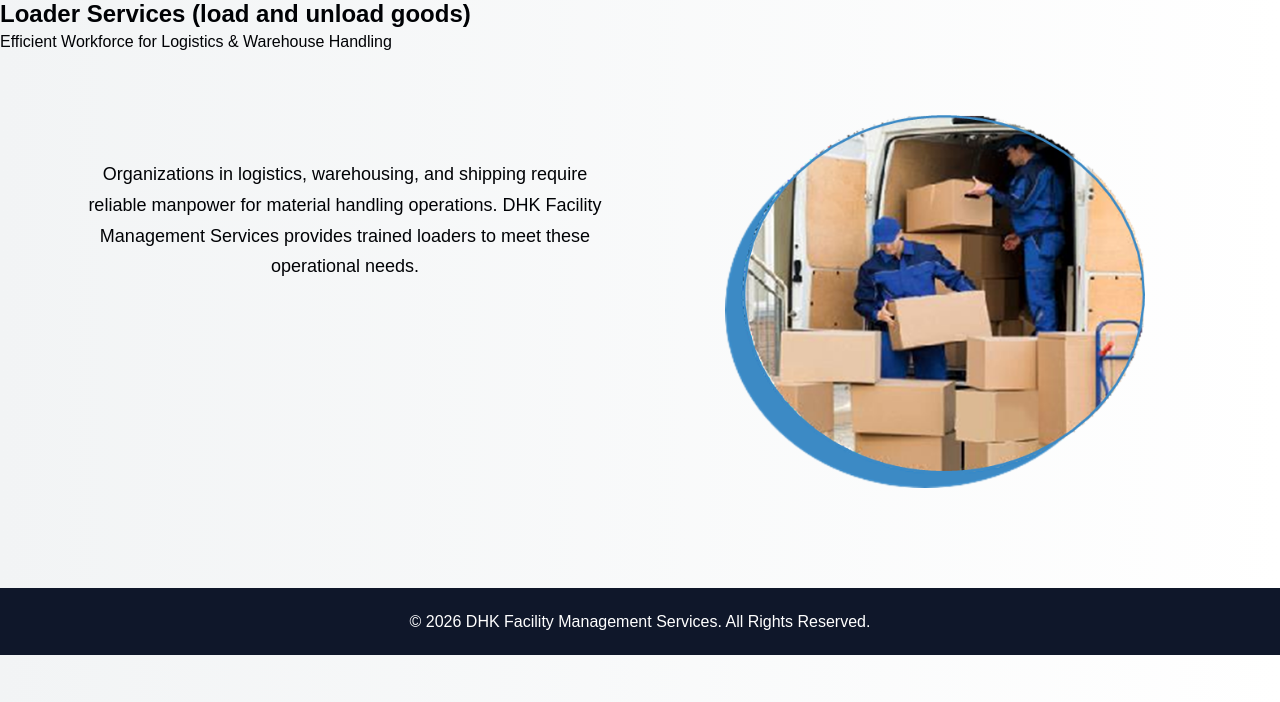
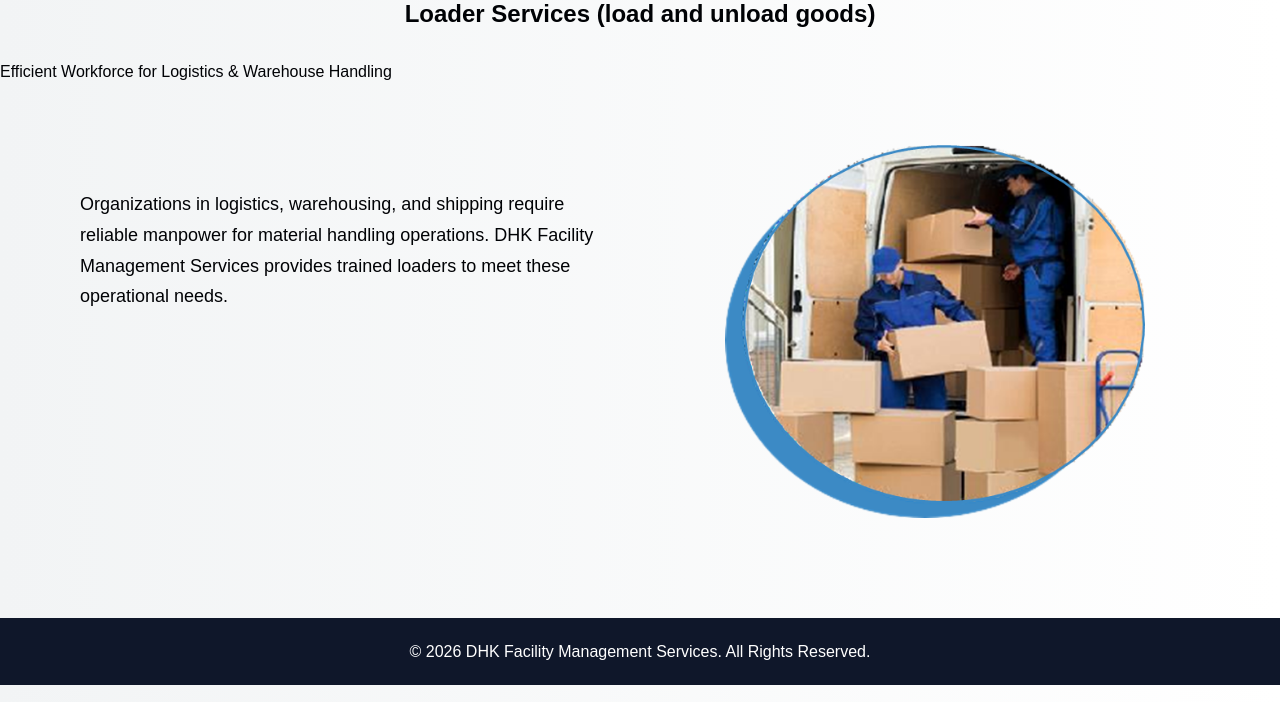
Before and after one commit to NivethithaaPrabhakaran/dhk-website, a Flask app: page /loaders in a window 1280 px wide. Shown: the part 98-800 px from the top of the page. Run offline with Flask 3, Linux system fonts and the light colour scheme.

Commit message:
fixed service heading alignment

```diff
--- a/static/style.css
+++ b/static/style.css
@@ -235,11 +235,11 @@ nav a,
     flex: 1;
     font-size: 18px;
     line-height: 1.8;
-    text-align: center;
-}
-.service-text h1 {
+    }
+.service-header h1 {
     text-align: center;
     width: 100%;
+    margin-bottom: 30px;
 }
 
 .service-image,
```
